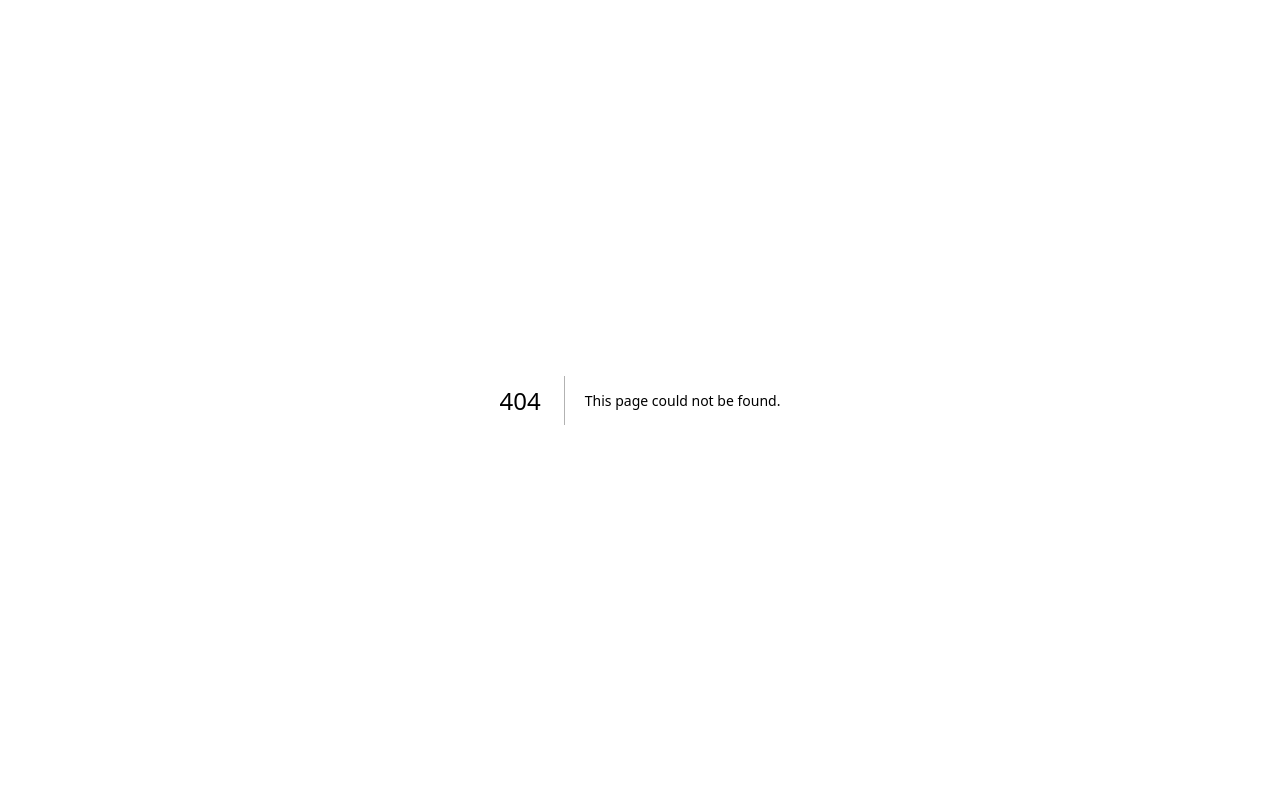
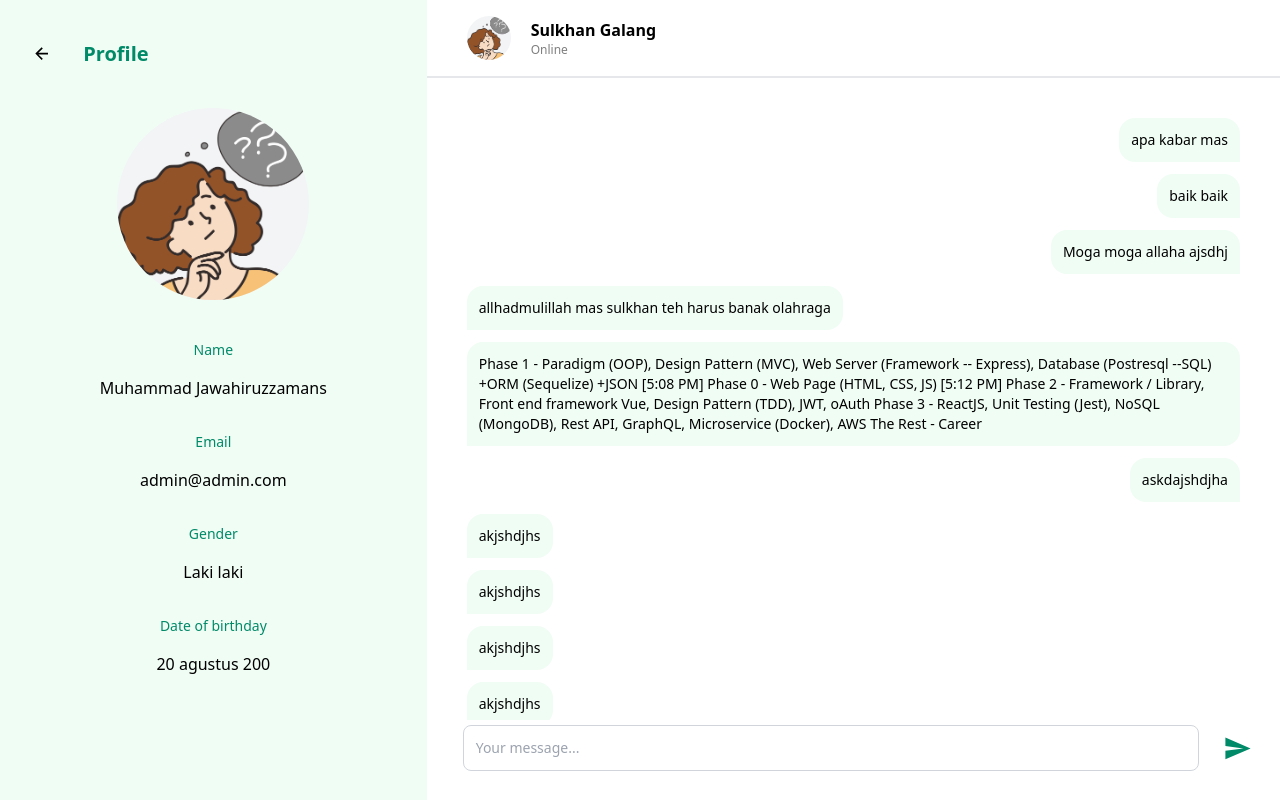
Before and after one commit to h8-hackathon/livy, a Next.js app in the folder client/conselour/: page /profile in a window 1280 px wide. Before the commit this address had no page. Built offline with nearby package versions, Linux system fonts and the light colour scheme.

Commit message:
fix(client/conselour)- fix font size and add profile page

```diff
--- a/client/conselour/src/components/Card.js
+++ b/client/conselour/src/components/Card.js
@@ -2,19 +2,19 @@ import Image from "next/image";
 
 export default function Card() {
   return (
-    <button className="flex border-b-2 w-full text-left items-center justify-between px-8 hover:bg-slate-100 py-6 cursor-pointer">
+    <button className="flex border-b-2 w-full text-left items-center justify-between px-8 hover:bg-slate-100 py-5 cursor-pointer">
       <div className="flex gap-4">
-        <div className="relative w-14 h-14 overflow-hidden bg-gray-100 rounded-full dark:bg-gray-600">
+        <div className="relative w-12 h-12 overflow-hidden bg-gray-100 rounded-full dark:bg-gray-600">
           <Image src="/Image/thinking.png" height={200} width={200} />
         </div>
-        <div>
-          <h4 className="font-semibold text-xl">Sulkhan Galang</h4>
-          <p className=" opacity-50">Hallo syaa sulkhan ngabs</p>
+        <div >
+          <h4 className="font-semibold text-base">Sulkhan Galang</h4>
+          <p className=" font-extralight opacity-90">Hallo syaa sulkhan ngabs</p>
         </div>
       </div>
-      <div className="flex flex-col items-end space-y-1 ">
-        <p className="bg-primary h-6 w-6 text-center rounded-full text-white">1</p>
-        <p className=" opacity-50">Yesterday</p>
+      <div className="flex flex-col items-end justify-center ">
+        <p className="bg-primary p-0.5 px-1.5 text-center text-xs rounded-full text-white">1</p>
+        <p className="!text-xs opacity-50">Yesterday</p>
       </div>
     </button>
   )
--- a/client/conselour/src/components/Chats/ChatInput.js
+++ b/client/conselour/src/components/Chats/ChatInput.js
@@ -8,7 +8,7 @@ export default function ChatInput() {
       <div className="flex items-center px-5 pb-6  rounded-lg h-20 ">
         <textarea id="chat" rows="1" className="block mx-4 p-3 w-full text-md text-gray-900 bg-white rounded-lg border border-gray-300 focus:ring-primary focus:border-primary outline-none resize-none" placeholder="Your message..."></textarea>
         <button type="submit" className="inline-flex justify-center p-2 text-primary rounded-full cursor-pointer hover:bg-blue-">
-          <Icon path={mdiSend} size={1.5} />
+          <Icon path={mdiSend} size={1.2} />
         </button>
       </div>
     </form>
--- a/client/conselour/src/components/Chats/ChatItem.js
+++ b/client/conselour/src/components/Chats/ChatItem.js
@@ -1,8 +1,8 @@
 
 export default function ChatItem({ isMe, message }) {
   return (
-    <div className={`flex items-center  ${isMe ? 'justify-end' : 'justify-start'} `} >
-      <p className={`bg-green-50 p-4 w-fit rounded-t-2xl ${isMe ? 'rounded-bl-2xl' : 'rounded-br-2xl'} max-w-4xl `}>
+    <div className={`flex items-center text-sm ${isMe ? 'justify-end' : 'justify-start'} `} >
+      <p className={`bg-green-50 p-3 w-fit leading-5 rounded-t-2xl ${isMe ? 'rounded-bl-2xl' : 'rounded-br-2xl'} max-w-4xl `}>
         {message}
       </p>
     </div>
--- a/client/conselour/src/components/Chats/Headers.js
+++ b/client/conselour/src/components/Chats/Headers.js
@@ -2,13 +2,13 @@ import Image from "next/image";
 
 export default function Headers() {
   return (
-    <div className="p-5 px-10 flex items-center border-b-2 gap-5">
-      <div className="relative w-16 h-16 overflow-hidden bg-gray-100 rounded-full dark:bg-gray-600">
+    <div className="p-4 px-10 flex items-center border-b-2 gap-5">
+      <div className="relative w-11 h-11 overflow-hidden bg-gray-100 rounded-full dark:bg-gray-600">
         <Image src="/Image/thinking.png" height={200} width={200} />
       </div>
-      <div>
-        <h4 className="font-semibold text-xl">Sulkhan Galang</h4>
-        <p className=" opacity-50">Online</p>
+      <div >
+        <h4 className="font-semibold text-base">Sulkhan Galang</h4>
+        <p className="text-xs opacity-50">Online</p>
       </div>
     </div>
   )
--- a/client/conselour/src/components/Chats/index.js
+++ b/client/conselour/src/components/Chats/index.js
@@ -5,10 +5,10 @@ import Headers from "./Headers";
 
 export default function Chats() {
   return (
-    <div className="w-4/6 flex flex-col">
+    <>
       <Headers />
       <Content />
       <ChatInput />
-    </div>
+    </>
   )
 }
--- /dev/null
+++ b/client/conselour/src/components/ProfileDetail.js
@@ -0,0 +1,42 @@
+import { mdiArrowLeft } from "@mdi/js";
+import Icon from "@mdi/react";
+import Image from "next/image";
+import Link from "next/link";
+
+export default function ProfileDetail() {
+  return (
+    <div className="px-8 p-10 ">
+      <div className="flex items-center gap-8">
+        <Link href="/" >
+        <Icon path={mdiArrowLeft} size={0.8} />
+        </Link>
+        <h1 className='text-primary text-xl font-semibold'>Profile</h1>
+      </div>
+      <div className="mt-10">
+        <div className="relative mx-auto w-48 h-48 overflow-hidden bg-gray-100 rounded-full dark:bg-gray-600">
+          <Image src="/Image/thinking.png" height={200} width={200} />
+        </div>
+        <div className="space-y-8 mt-10 text-center">
+
+          <div className="space-y-4">
+            <p className="text-primary">Name</p>
+            <p className="text-base">Muhammad Jawahiruzzamans</p>
+          </div>
+          <div className="space-y-4">
+            <p className="text-primary">Email</p>
+            <p className="text-base">admin@admin.com</p>
+          </div>
+          <div className="space-y-4">
+            <p className="text-primary">Gender</p>
+            <p className="text-base">Laki laki</p>
+          </div>
+          <div className="space-y-4">
+            <p className="text-primary">Date of birthday</p>
+            <p className="text-base">20 agustus 200</p>
+          </div>
+
+        </div>
+      </div>
+    </div>
+  )
+}
--- a/client/conselour/src/components/Sidebar.js
+++ b/client/conselour/src/components/Sidebar.js
@@ -1,15 +1,16 @@
 import Card from "./Card";
 import Image from "next/image";
+import Link from "next/link";
 
 export default function Sidebar() {
   return (
-    <div className='w-2/6 flex flex-col bg-green-50 h-screen  '>
+    <>
       <div className="p-8 ">
         <div className="flex justify-between items-center">
-          <h1 className='text-primary text-3xl font-bold'>Chats</h1>
-          <div className="relative w-11 h-11 overflow-hidden bg-gray-100 rounded-full dark:bg-gray-600">
+          <h1 className='text-primary text-xl font-semibold'>Chats</h1>
+          <Link href="/profile" className="relative w-10 h-10 overflow-hidden bg-gray-100 rounded-full dark:bg-gray-600">
             <Image src="/Image/thinking.png" height={200} width={200} />
-          </div>
+          </Link>
         </div>
         <div className="border-1 mt-8 border h-fit bg-white py-3 px-5 rounded-md">
           <input type="text" className="w-full h-full outline-none" />
@@ -28,6 +29,6 @@ export default function Sidebar() {
         <Card />
         <Card />
       </div>
-    </div>
+    </>
   )
 }
--- a/client/conselour/src/layouts/Main.js
+++ b/client/conselour/src/layouts/Main.js
@@ -1,16 +1,23 @@
 import Head from "next/head";
 
-export default function MainLayout({ children }) {
+export default function MainLayout({ children, side }) {
   return (
     <>
       <Head>
-        <title>Create Next App</title>
+        <title>Livy - counselor</title>
         <meta name="description" content="Generated by create next app" />
         <meta name="viewport" content="width=device-width, initial-scale=1" />
         <link rel="icon" href="/Image/logo.png" />
       </Head>
       <main>
-        {children}
+        <div className='flex h-screen w-full text-sm min-w-max overflow-auto '>
+          <div className='w-2/6 flex flex-col bg-green-50 h-screen  '>
+            {side}
+          </div>
+          <div className="w-4/6 flex flex-col">
+            {children}
+          </div>
+        </div>
       </main>
     </>
   )
--- a/client/conselour/src/pages/index.js
+++ b/client/conselour/src/pages/index.js
@@ -1,11 +1,9 @@
 import Chats from '@/components/Chats'
 import Sidebar from '@/components/Sidebar'
+import MainLayout from '@/layouts/Main'
 
 export default function Home() {
   return (
-    <div className='flex max-h-screen w-full'>
-      <Sidebar />
-      <Chats />
-    </div>
+    <MainLayout children={<Chats />} side={<Sidebar />} />
   )
 }
--- /dev/null
+++ b/client/conselour/src/pages/profile.js
@@ -0,0 +1,9 @@
+import Chats from '@/components/Chats'
+import ProfileDetail from '@/components/ProfileDetail'
+import MainLayout from '@/layouts/Main'
+
+export default function Profile() {
+  return (
+    <MainLayout side={<ProfileDetail />} children={<Chats />} />
+  )
+}
```
